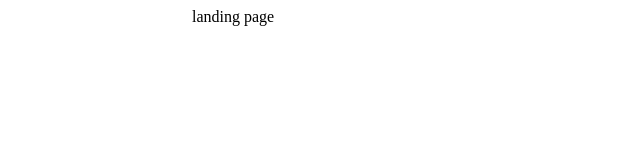
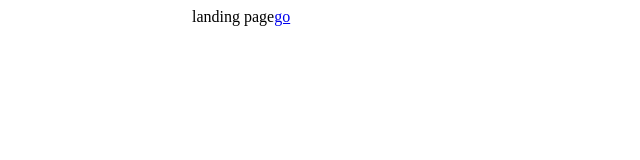
Before and after one commit to kody-gsm/ourhome-07, a React (Create React App) app: page / in a window 1280 px wide. Shown: the top 160 px of the page, without its empty margins (0-640 px from the left). Built offline with nearby package versions, Linux system fonts and the light colour scheme; a web font is replaced by a local one.

Commit message:
Update App.js

```diff
--- a/src/App.js
+++ b/src/App.js
@@ -7,18 +7,33 @@ export default function App() {
     <BrowserRouter>
       <Routes>
         <Route path="*" element={<Navigate to={'/'} replace />} />
-        <Route path="/" element={<>landing page</>} />
-        <Route path="/detail" element={<Detail />} />
-        <Route path="/qna" element={<>qna page</>} />
+        <Route path="/" element={<Landing />} />
+        <Route path="/welcome" element={<Welcome />} />
+        <Route path="/qna" element={<Qna />} />
       </Routes>
     </BrowserRouter>
   </div>;
 }
 
-function Detail() {
-  return <div className="detail">
-    detail
+function Landing() { //처음
+  return <div className="landing">
+    landing page
+    <a href="/welcome">go</a>
   </div>;
+}
+
+function Welcome() {
+  return <div className="welcome">
+    welcome
+    <a href="/qna">qna</a>
+  </div>;
+}
+
+function Qna() {
+  return <div className="qna">
+    qna
+  </div>;
+
 }
 
 // 안씀
```
